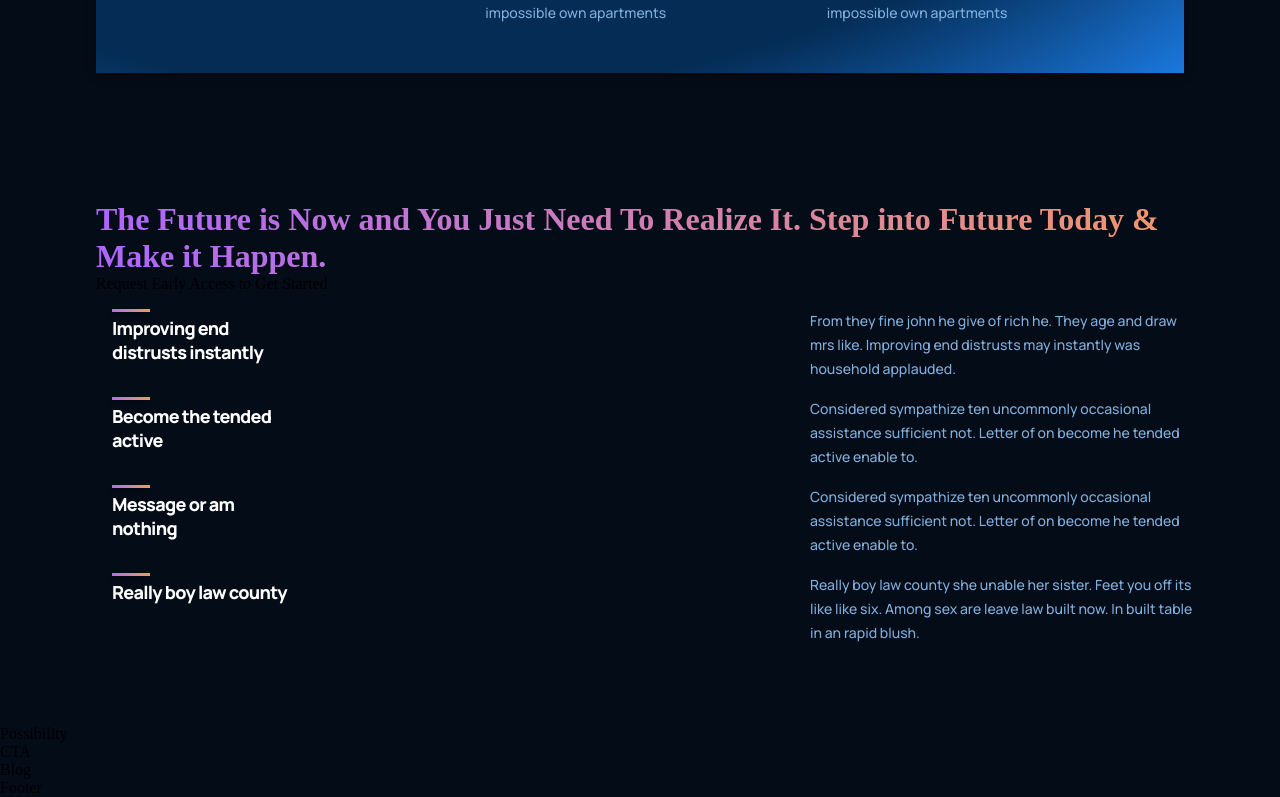
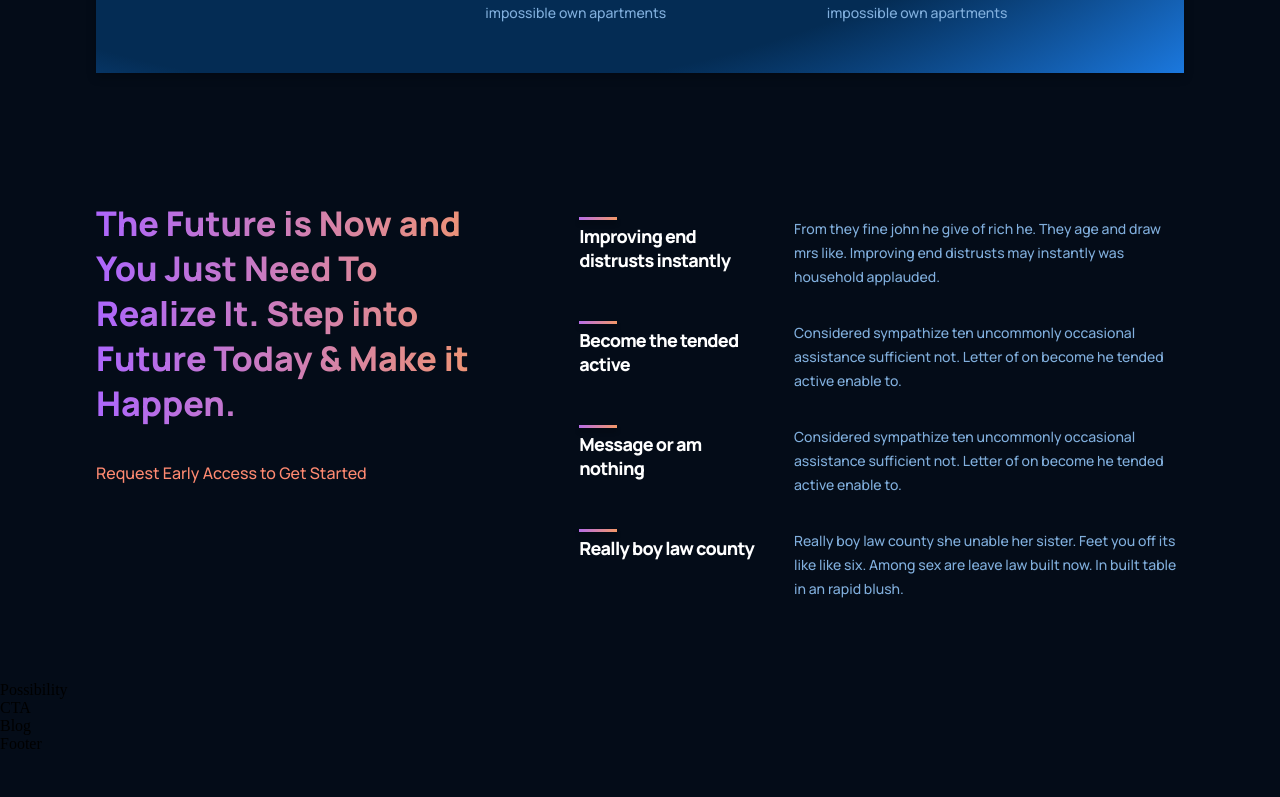
Before and after one commit to JOSHUAOBETEN/AI-site, a React (Create React App) app: page / in a window 1280 px wide. Shown: the part 1590-2387 px from the top of the page. After the commit the page ends 2343 px from the top, so only its background shows below. Built offline with nearby package versions, Linux system fonts and the light colour scheme.

Commit message:
Updated the css for features.jsx

```diff
--- a/src/containers/features/features.css
+++ b/src/containers/features/features.css
@@ -1,3 +1,58 @@
 .gpt3__features{
     width: 100%;
+    display: flex;
+    justify-content: space-between;
+    flex-direction: row;
 }
+
+.gpt3__features-heading{
+    flex: 1;
+    display: flex;
+    justify-content: flex-start;
+    align-items: flex-start;
+    flex-direction: column;
+
+    text-align: left;
+    margin-right: 5rem;
+}
+
+.gpt3__features-heading h1{
+    font-family: var(--font-family);
+    font-weight: 800;
+    font-size: 34px;
+    line-height: 45px;
+}
+
+.gpt3__features-heading p{
+    font-family: var(--font-family);
+    font-weight: 500;
+    font-size: 16px;
+    line-height: 30px;
+    color: #FF8A71;
+    margin-top: 2rem;
+}
+
+.gpt3__features-container{
+    flex: 1.5;
+    display: flex;
+    justify-content: flex-start;
+    align-items: center;
+    flex-direction: column;
+}
+
+@media screen and (max-width: 900px) {
+    .gpt3__features{
+        flex-direction: column;
+    }
+
+    .gpt3__features-heading{
+        margin: 0 0 2rem 0;
+    }
+}
+
+@media screen and (max-width: 550px) {
+    .gpt3__features-heading h1{
+    font-size: 28px;
+    line-height: 38px;
+}
+}
```
